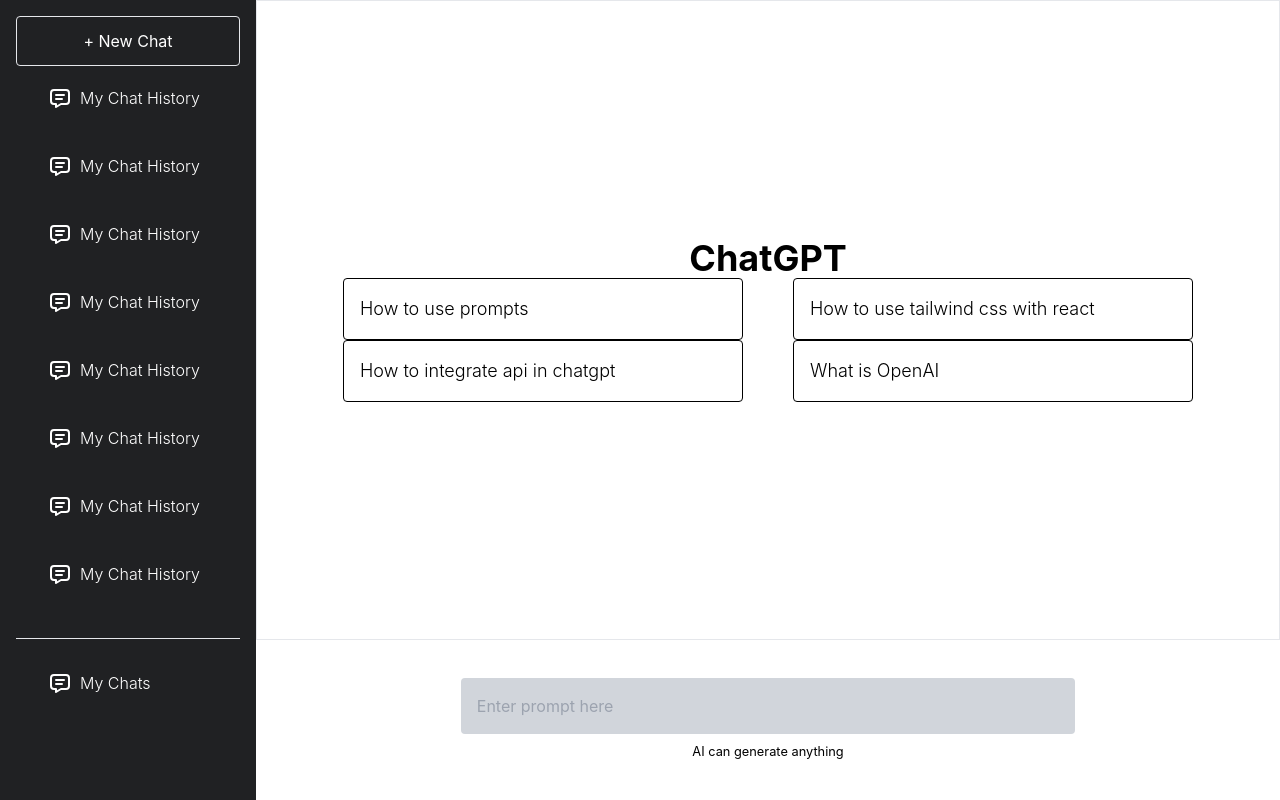
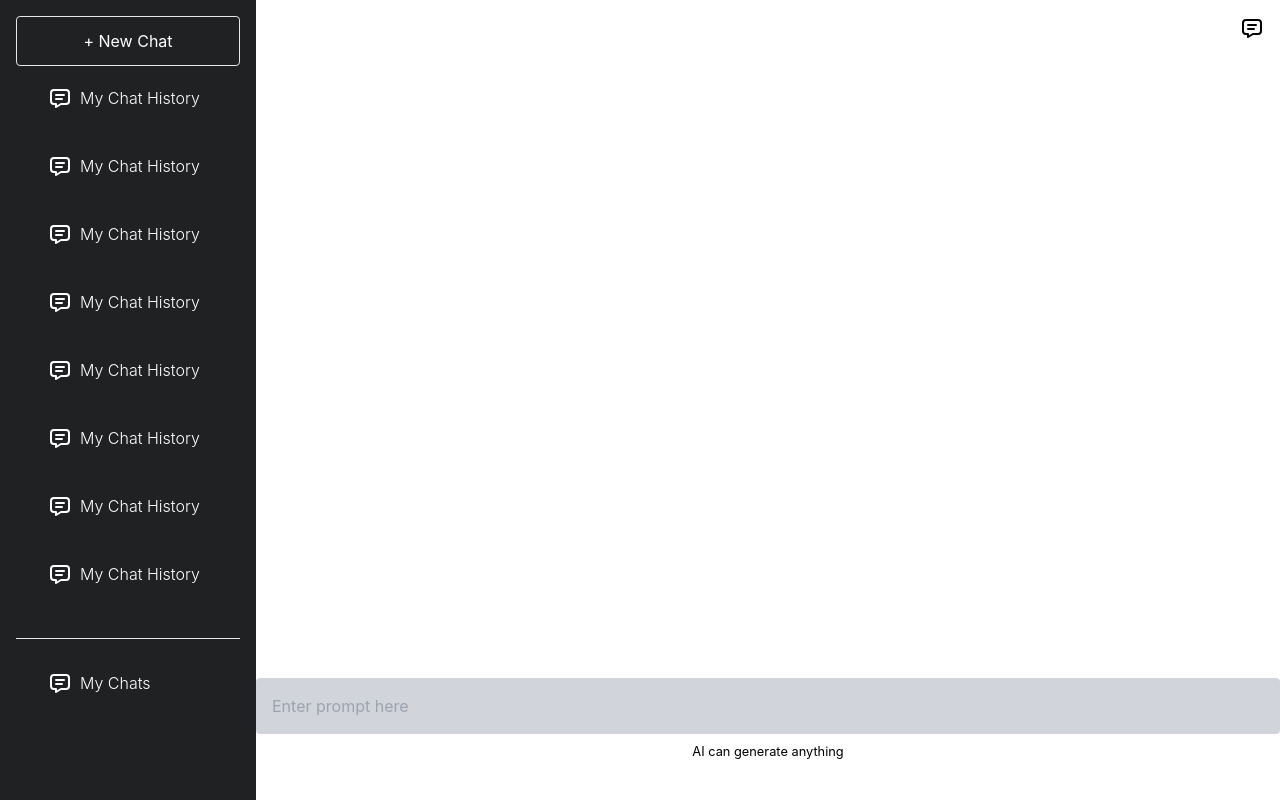
Before and after one commit to muhammadmueenarif/ChatGPT-and-React---AI-Chatbot-Revolution, a React (Create React App) app in the folder my-app/: page / in a window 1280 px wide. Built offline with nearby package versions, Linux system fonts and the light colour scheme.

Commit message:
sidebar issue fixed after adding css

```diff
--- a/my-app/src/Chat/index.js
+++ b/my-app/src/Chat/index.js
@@ -1,14 +1,35 @@
 import React from "react";
 
 const Chat = () => {
-  const example = ["How to use prompts", "How to use tailwind css with react",
-    "How to integrate api in chatgpt", "What is OpenAI"];
+  const example = [
+    "How to use prompts",
+    "How to use tailwind css with react",
+    "How to integrate api in chatgpt",
+    "What is OpenAI",
+  ];
+
+  const newChat = [{
+    role:'user',
+    message:'i want to use tailwindcss'
+    },
+    {
+    role:'assistant',
+    message:'okay great'
+    },
+    {
+    role:'user',
+    message:'show me sample code'
+    },
+    {
+    role:'assistant',
+    message:'you can use like flex, flex-col, w-full, h-full etc'
+    }
+  ]
   return (
     // chat screen
     <div className="h-screen w-screen flex bg-[white]">
       {/* sidebar */}
       <div className="w-[20%] h-screen bg-[#202123] text-white p-4">
-
         {/* chat button  */}
         <div className="h-[5%]">
           <button className="w-full h-[50px] border rounded">+ New Chat</button>
@@ -16,10 +37,12 @@
 
         {/* all previous chats */}
         <div className="h-[75%] overflow-scroll hide-scroll-bar mb-2">
-          {[1,2,3,4,5,6,7,8,9,10].map((item, index)=> {
-            return(
-            <div className="py-3 rounded text-center mt-5 font-light flex items-center hover:bg-slate-500 px-8
-              cursor-pointer">
+          {[1, 2, 3, 4, 5, 6, 7, 8, 9, 10].map((item, index) => {
+            return (
+              <div
+                className="py-3 rounded text-center mt-5 font-light flex items-center hover:bg-slate-500 px-8
+              cursor-pointer"
+              >
                 <span className="mr-2">
                   <svg
                     xmlns="http://www.w3.org/2000/svg"
@@ -40,18 +63,20 @@
                   </svg>
                 </span>
                 My Chat History
-              </div>)
+              </div>
+            );
           })}
-
         </div>
 
         {/* profile and setting option */}
 
         <div className="h-[20%] overflow-scroll hide-scroll-bar border-t">
-          {[1].map((item, index)=> {
-            return(
-            <div className="py-3 rounded text-center mt-5 font-light flex items-center hover:bg-slate-500 px-8
-              cursor-pointer">
+          {[1].map((item, index) => {
+            return (
+              <div
+                className="py-3 rounded text-center mt-5 font-light flex items-center hover:bg-slate-500 px-8
+              cursor-pointer"
+              >
                 <span className="mr-2">
                   <svg
                     xmlns="http://www.w3.org/2000/svg"
@@ -73,42 +98,65 @@
                 </span>
                 My Chats
               </div>
-
-            )
+            );
           })}
-
         </div>
-
-
       </div>
 
       {/* main chat box */}
       <div className="w-[80%]">
-
-        <div className=" h-[80%] border flex flex-col justify-center items-center text-black">
+        {
+          newChat.length > 0 ? (<div className="h-[80%] overflow-scroll hide-scroll-bar"></div>) :
+          (<div className=" h-[80%] border flex flex-col justify-center items-center text-black">
             <div className="text-4xl font-bold">ChatGPT</div>
 
             <div className="flex flex-wrap justify-around max-w-[900px]">
-            { example.map((item,index)=> {
+              {example.map((item, index) => {
                 return (
-                  <div className="text-lg font-light p-4 border border-black rounded min-w-[400px] mt
+                  <div
+                    className="text-lg font-light p-4 border border-black rounded min-w-[400px] mt
                      hover:bg-slate-300">
-                  {item} </div>
-                )
-              })
+                    {item}
+                  </div>
+                );
+              })}
+            </div>
+          </div>)
         }
-          </div>
-        </div>
+
 
         {/* chatgpt prompt input */}
         <div className="h-[20%]">
           <div className="flex flex-col items-center justify-center h-full w-full">
-            <input type="text" className="w-[60%] rounded text-black p-4 bg-gray-300" placeholder="Enter prompt here"/>
+            <input
+              type="text"
+              className="w-full rounded text-black p-4 pr-16 bg-gray-300"
+              placeholder="Enter prompt here"/>
+
+            <span className="absolute right-4 top-4 cursor-pointer">
+            <svg
+                    xmlns="http://www.w3.org/2000/svg"
+                    width="24"
+                    height="24"
+                    viewBox="0 0 24 24"
+                    fill="none"
+                    stroke="currentColor"
+                    stroke-width="2"
+                    stroke-linecap="round"
+                    stroke-linejoin="round"
+                    class="icon icon-tabler icons-tabler-outline icon-tabler-message"
+                  >
+                    <path stroke="none" d="M0 0h24v24H0z" fill="none" />
+                    <path d="M8 9h8" />
+                    <path d="M8 13h6" />
+                    <path d="M18 4a3 3 0 0 1 3 3v8a3 3 0 0 1 -3 3h-5l-5 3v-3h-2a3 3 0 0 1 -3 -3v-8a3 3 0 0 1 3 -3h12z" />
+                  </svg>
+            </span>
+
             <small className="text-black mt-2">AI can generate anything</small>
           </div>
         </div>
       </div>
-
     </div>
   );
 };
--- a/my-app/src/index.css
+++ b/my-app/src/index.css
@@ -14,3 +14,7 @@
   font-family: source-code-pro, Menlo, Monaco, Consolas, 'Courier New',
     monospace;
 }
+
+.hide-scroll-bar::-webkit-scrollbar {
+  display: none;
+}
```
Lines whose indentation alone changed are shown as unchanged.
